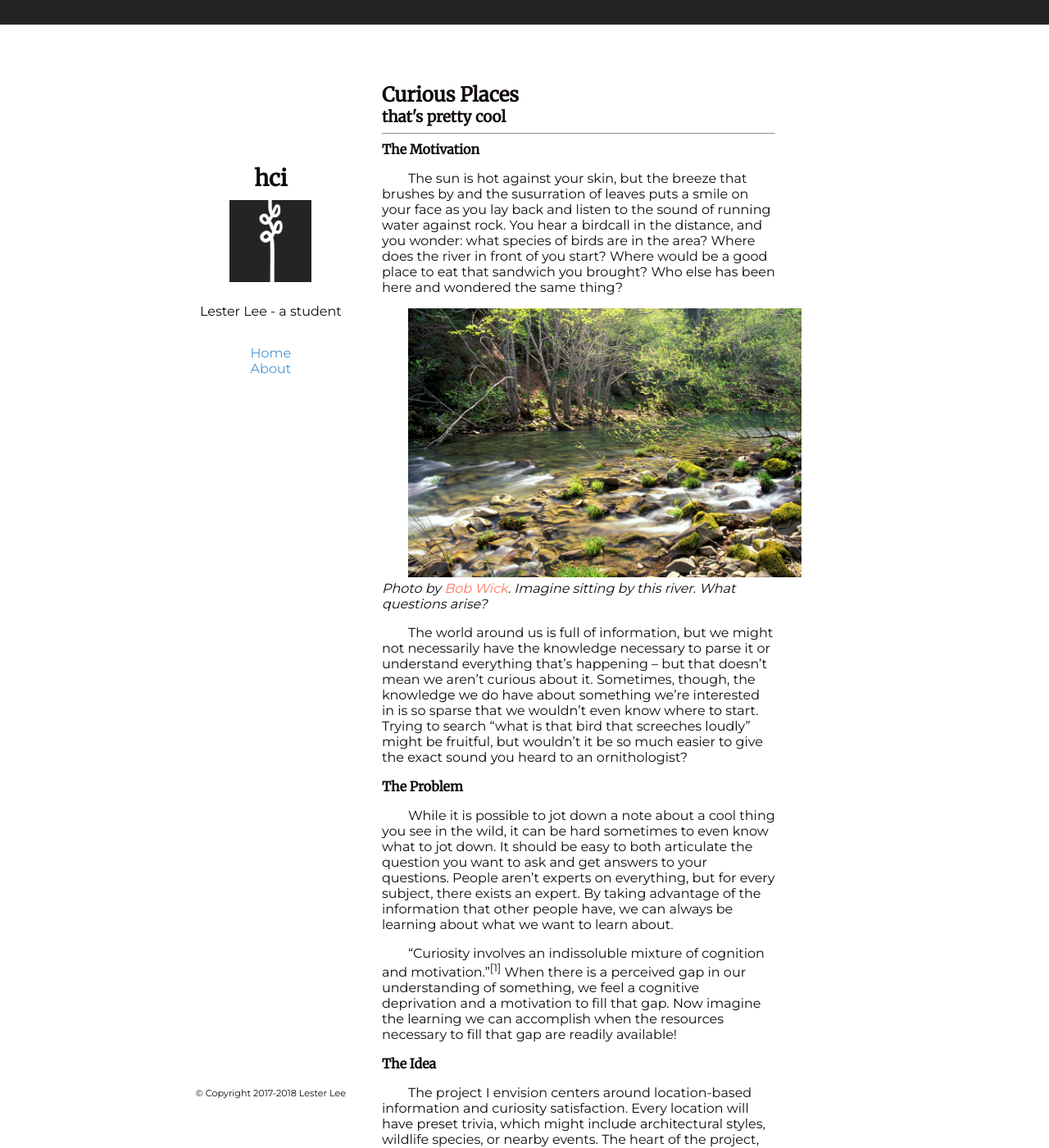
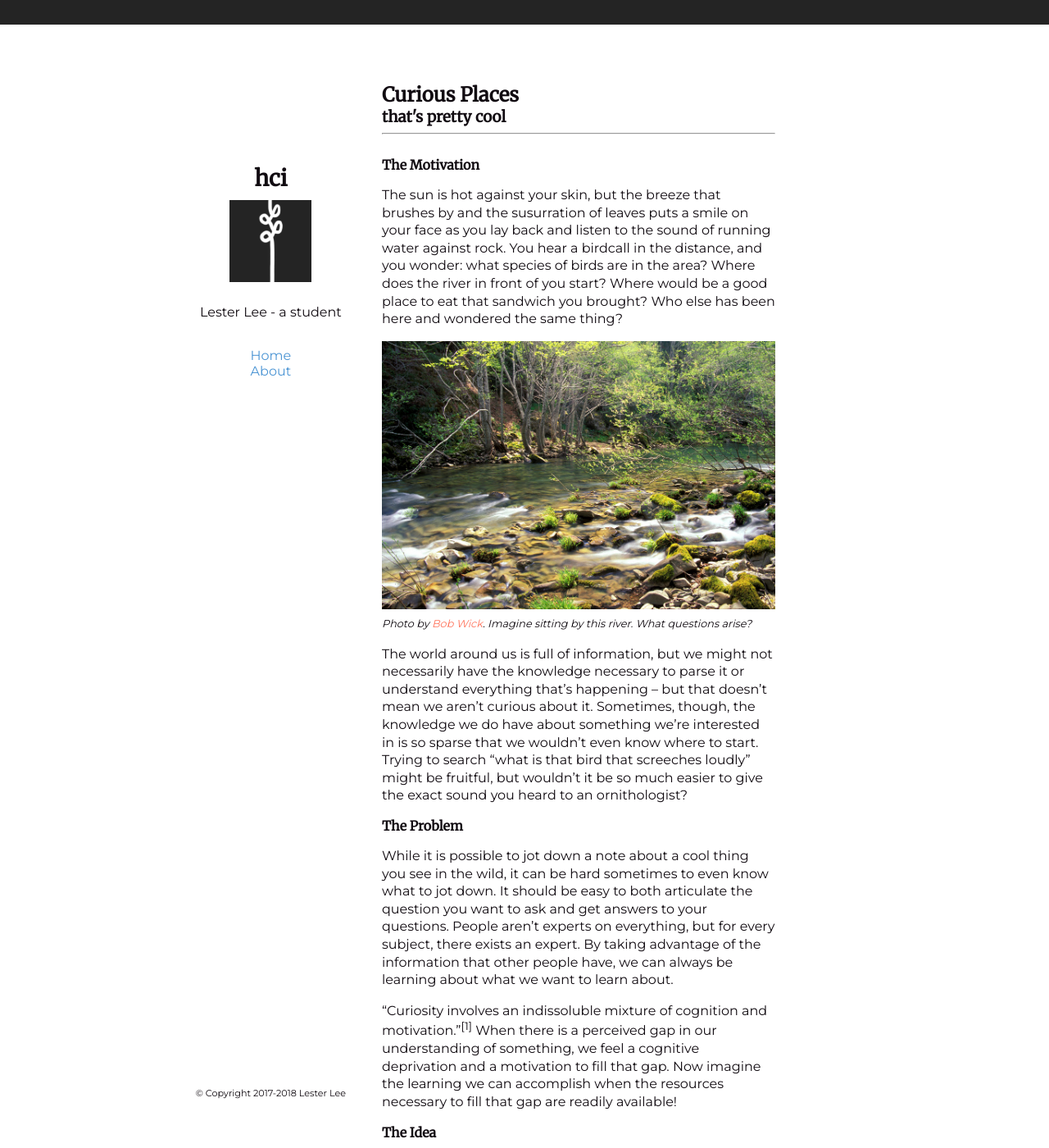
Before and after one commit to lester-lee/cs376-hci, a Jekyll site: the page built from _posts/2018-02-11-projectproposal.md, in a window 1280 px wide and 1400 px high. Shown: the whole window at 82% size. Built offline with Jekyll 4.4.1, drawn with Linux system fonts in a browser that asks for light colours.

Commit message:
typography changes

```diff
--- a/_layouts/post.html
+++ b/_layouts/post.html
@@ -6,6 +6,6 @@ layout: default
   {% if page.subtitle %}
   <h3>{{ page.subtitle }}</h3>
   {% endif %}
-  <hr />
+  <hr /><br />
   {{ content }}
 </article>
--- a/_posts/2018-02-11-projectproposal.md
+++ b/_posts/2018-02-11-projectproposal.md
@@ -7,7 +7,7 @@ subtitle: that's pretty cool
 The sun is hot against your skin, but the breeze that brushes by and the susurration of leaves puts a smile on your face as you lay back and listen to the sound of running water against rock. You hear a birdcall in the distance, and you wonder: what species of birds are in the area? Where does the river in front of you start? Where would be a good place to eat that sandwich you brought? Who else has been here and wondered the same thing?
 
 ![Scenic River]({{ site.baseurl }}/images/project_proposal/river.jpg)
-*Photo by [Bob Wick](https://www.flickr.com/photos/mypubliclands/36254153540). Imagine sitting by this river. What questions arise?*
+<span class="caption">Photo by [Bob Wick](https://www.flickr.com/photos/mypubliclands/36254153540). Imagine sitting by this river. What questions arise?</span>
 
 The world around us is full of information, but we might not necessarily have the knowledge necessary to parse it or understand everything that's happening -- but that doesn't mean we aren't curious about it. Sometimes, though, the knowledge we do have about something we're interested in is so sparse that we wouldn't even know where to start. Trying to search "what is that bird that screeches loudly" might be fruitful, but wouldn't it be so much easier to give the exact sound you heard to an ornithologist?
 
--- a/css/style.scss
+++ b/css/style.scss
@@ -70,7 +70,11 @@ a {
 }
 
 p {
-	text-indent: 2em;
+  line-height: 1.35;
+  .caption{
+    font-size: .8em;
+    font-style: italic;
+  }
   a {
     color: $secondary-color;
   }
```
